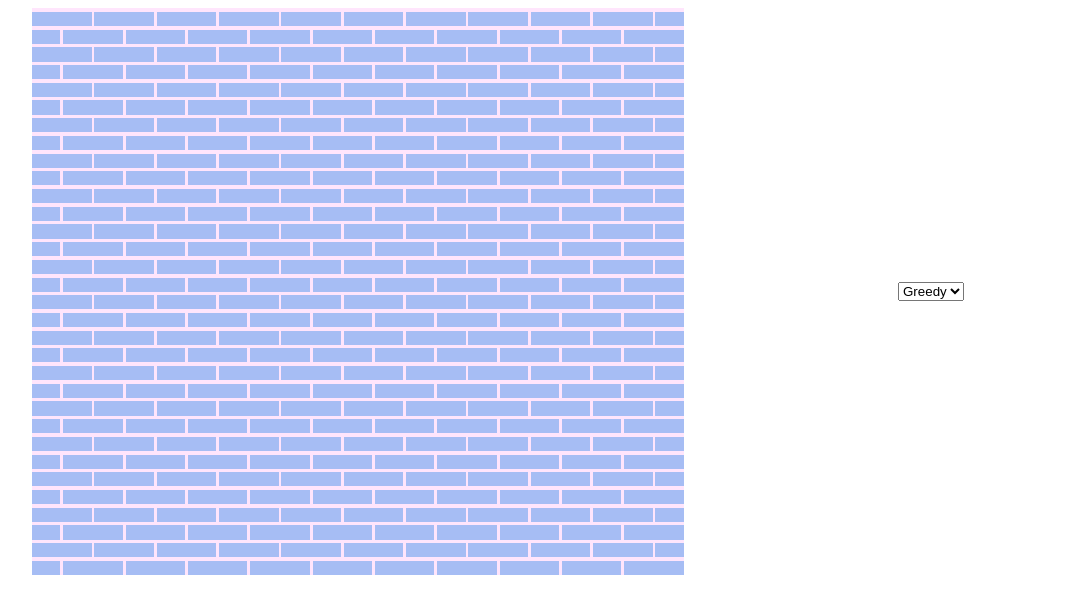
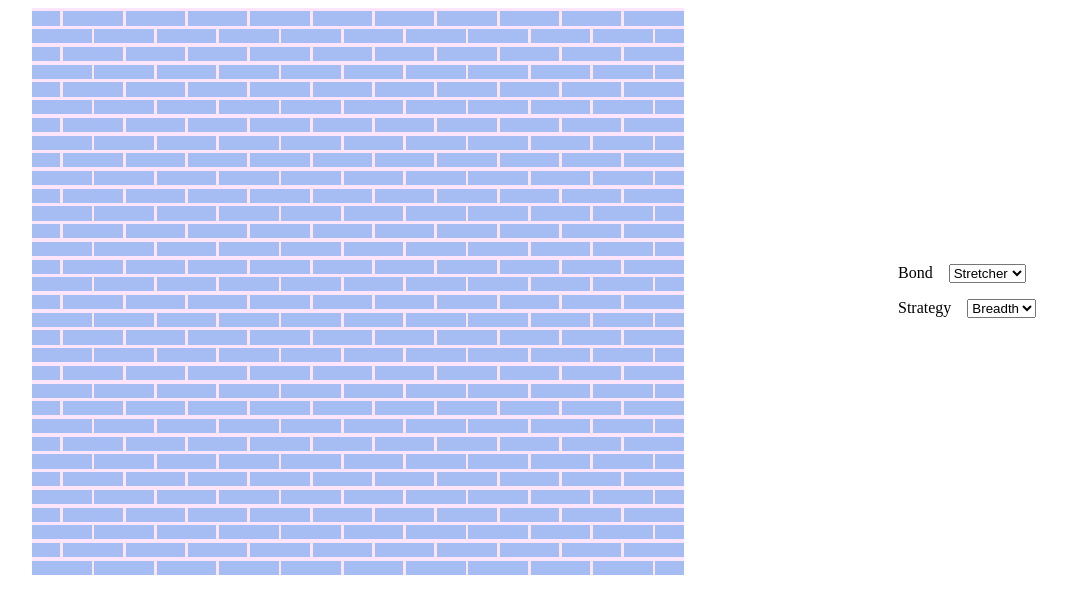
Before and after one commit to actualwitch/masonry, a Next.js app: page / in a window 1280 px wide. Shown: the top 614 px of the page, without its empty margins (174-1241 px from the left). Built offline with nearby package versions, Linux system fonts and the light colour scheme.

Commit message:
english bond and refactor

```diff
--- a/src/app/page.tsx
+++ b/src/app/page.tsx
@@ -2,53 +2,65 @@
 import { SCALING } from "@/const";
 import { getWallPlan, HORIZONTAL_CHOICES } from "@/planning";
 import {
+  Bond,
+  breadthFirst,
   BuiltStatus,
-  greedyStrategy,
+  heightFirst,
   Strategy,
-  stridesStrategy,
 } from "@/strategy";
 import {
+  Aside,
+  BedJoint,
+  Brick,
   Container,
+  HeadJoint,
+  Page,
+  StyleoRow,
   Wall,
-  StyleoRow,
-  Brick,
-  HeadJoint,
-  BedJoint,
-  Page,
 } from "@/style";
 import { Fragment, useEffect, useMemo, useState } from "react";
 
 export default function Home() {
   const [built, setBuilt] = useState<BuiltStatus>([[]]);
-  const [strategy, setStrategy] = useState<Strategy>("greedy");
+  const [strategy, setStrategy] = useState<Strategy>("breadth");
+  const [bond, setBond] = useState<Bond>("stretcher");
   useEffect(() => {
     setBuilt([[]]);
-  }, [strategy]);
-  const wallPlan = getWallPlan();
+  }, [strategy, bond]);
+
+  // create plan first
+  const wallPlan = useMemo(() => {
+    return getWallPlan(bond);
+  }, [bond]);
+
+  // create advance function
   const advance = useMemo(() => {
-    if (strategy === "greedy") {
+    if (strategy === "breadth") {
       return () => {
-        setBuilt((built) => greedyStrategy(built, wallPlan));
+        setBuilt((built) => breadthFirst(built, wallPlan));
       };
     }
-    if (strategy === "strides") {
-      const iterator = stridesStrategy(wallPlan);
+    if (strategy === "height") {
+      const iterator = heightFirst(wallPlan, bond);
       return () => {
         setBuilt(iterator.next().value);
       };
     }
-  }, [strategy]);
+  }, [strategy, wallPlan, bond]);
+
+  // trigger advance on enter
   useEffect(() => {
     const listener = (event: KeyboardEvent) => {
       if (event.key === "Enter") {
-        advance();
+        advance?.();
       }
     };
     window.addEventListener("keydown", listener);
     return () => {
       window.removeEventListener("keydown", listener);
     };
-  }, [setBuilt, strategy]);
+  }, [setBuilt, advance]);
+
   return (
     <Page>
       <Container>
@@ -58,14 +70,20 @@ export default function Home() {
               <Fragment key={String(rowIndex)}>
                 <StyleoRow>
                   {row.map((choice, index) => {
-                    if (choice === 0 || choice === 1) {
-                      const [width, height] = HORIZONTAL_CHOICES[choice];
+                    if (choice === 0 || choice === 1 || choice === 3) {
+                      const isEven = index % 2 === 0;
+                      const orientation =
+                        bond === "english" ? (isEven ? 0 : 1) : 0;
                       const builtStatus = built?.[rowIndex]?.[index] ?? 0;
                       return (
                         <Brick
                           key={index}
-                          $width={`${width * SCALING}mm`}
-                          $height={`${height * SCALING}mm`}
+                          $width={`${
+                            HORIZONTAL_CHOICES[choice][orientation] * SCALING
+                          }mm`}
+                          $height={`${
+                            HORIZONTAL_CHOICES[choice][2] * SCALING
+                          }mm`}
                           $isBuilt={builtStatus > 0}
                         >
                           {builtStatus ? builtStatus : ""}
@@ -83,15 +101,28 @@ export default function Home() {
           })}
         </Wall>
       </Container>
-      <aside>
-        <select
-          value={strategy}
-          onChange={(event) => setStrategy(event.target.value as Strategy)}
-        >
-          <option value="greedy">Greedy</option>
-          <option value="strides">Strides</option>
-        </select>
-      </aside>
+      <Aside>
+        <label>
+          Bond
+          <select
+            value={bond}
+            onChange={(event) => setBond(event.target.value as Bond)}
+          >
+            <option value="stretcher">Stretcher</option>
+            <option value="english">English</option>
+          </select>
+        </label>
+        <label>
+          Strategy
+          <select
+            value={strategy}
+            onChange={(event) => setStrategy(event.target.value as Strategy)}
+          >
+            <option value="breadth">Breadth</option>
+            <option value="height">Height</option>
+          </select>
+        </label>
+      </Aside>
     </Page>
   );
 }
--- a/src/planning.ts
+++ b/src/planning.ts
@@ -5,27 +5,39 @@ import {
   WALL_WIDTH_MM,
   BED_JOINT_MM,
   WALL_HEIGHT_MM,
+  QUEEN_CLOSER_MM,
+  FULL_BRICK_DEPTH,
 } from "./const";
 
 export const HORIZONTAL_CHOICES = [
   FULL_BRICK_MM,
   HALF_BRICK_MM,
   HEAD_JOINT_MM,
+  QUEEN_CLOSER_MM,
 ] as const;
 
 export enum HorizontalOptions {
   FULL_BRICK = 0,
   HALF_BRICK = 1,
   HEAD_JOINT = 2,
+  QUEEN_CLOSER = 3,
 }
 
-const [HEAD_JOINT_WIDTH, HEAD_JOINT_HEIGHT] = HEAD_JOINT_MM;
+const [HEAD_JOINT_WIDTH, HEAD_JOINT_DEPTH] = HEAD_JOINT_MM;
+const [_, __, BED_JOINT_HEIGHT] = BED_JOINT_MM;
 
-const [FULL_BRICK_WIDTH, FULL_BRICK_HEIGHT] = FULL_BRICK_MM;
+const [FULL_BRICK_WIDTH, ___, FULL_BRICK_HEIGHT] = FULL_BRICK_MM;
 
-const [HALF_BRICK_WIDTH, HALF_BRICK_HEIGHT] = HALF_BRICK_MM;
+const [HALF_BRICK_WIDTH] = HALF_BRICK_MM;
 
-const validatePath = (path: Array<0 | 1 | 2>) => {
+export const VERTICAL_CHOICES = [FULL_BRICK_MM, BED_JOINT_MM] as const;
+
+enum VerticalOptions {
+  FULL_BRICK = 0,
+  BED_JOINT = 1,
+}
+
+const validatePath = (path: Array<HorizontalOptions>) => {
   const width = path.reduce<number>((acc, choice) => {
     const width = HORIZONTAL_CHOICES[choice][0];
     return acc + width;
@@ -75,14 +87,50 @@ const planRow = (shouldStartWithHalfBrick: boolean) => {
   }
   return path;
 };
-export const VERTICAL_CHOICES = [FULL_BRICK_MM, BED_JOINT_MM] as const;
 
-enum VerticalOptions {
-  FULL_BRICK = 0,
-  BED_JOINT = 1,
-}
+export const planHeaderRow = (index: number, orientation = 1) => {
+  const budget = WALL_WIDTH_MM;
+  // i looked up the header bond online and it seems to utilize queen closer element, although not sure if i use it correctly
+  const path: Array<HorizontalOptions> = [
+    HorizontalOptions.FULL_BRICK,
+    HorizontalOptions.HEAD_JOINT,
+    HorizontalOptions.QUEEN_CLOSER,
+    HorizontalOptions.HEAD_JOINT,
+  ];
+  while (true) {
+    // calculate length of the placed bricks in current row
+    const placedLength = path.reduce<number>((acc, choice) => {
+      return acc + HORIZONTAL_CHOICES[choice][orientation];
+    }, 0);
+    const remaining = budget - placedLength;
+    // bricks are oriented perpendicularly to the wall so full brick is used (they are same effective width)
+    if (remaining >= FULL_BRICK_DEPTH + HEAD_JOINT_DEPTH) {
+      path.push(HorizontalOptions.FULL_BRICK);
+      path.push(HorizontalOptions.HEAD_JOINT);
+      continue;
+    }
+    if (remaining === FULL_BRICK_DEPTH) {
+      path.push(HorizontalOptions.FULL_BRICK);
+      break;
+    }
+    // it seems my math if a bit off, so here's magic number to make it work
+    if (remaining === 40) {
+      path.push(HorizontalOptions.QUEEN_CLOSER);
+      path.push(HorizontalOptions.HEAD_JOINT);
+      path.push(HorizontalOptions.FULL_BRICK);
+      break;
+    }
+    if (remaining) console.log("remaining", remaining);
+    // todo backtracking
+    throw new Error("unreachable");
+  }
+  if (!validatePath(path)) {
+    console.error("invalid path", path);
+  }
+  return path;
+};
 
-export function getWallPlan() {
+export function getWallPlan(bond = "stretcher" as "stretcher" | "english") {
   const budget = WALL_HEIGHT_MM;
   let built = 0;
   const path: Array<VerticalOptions> = [];
@@ -90,8 +138,8 @@ export function getWallPlan() {
   // iteratively build row by row using greedy algorithm to choose type of brick with optional joint
   while (true) {
     const remaining = budget - built;
-    if (remaining >= FULL_BRICK_HEIGHT + BED_JOINT_MM) {
-      built += FULL_BRICK_HEIGHT + BED_JOINT_MM;
+    if (remaining >= FULL_BRICK_HEIGHT + BED_JOINT_HEIGHT) {
+      built += FULL_BRICK_HEIGHT + BED_JOINT_HEIGHT;
       path.push(VerticalOptions.FULL_BRICK);
       path.push(VerticalOptions.BED_JOINT);
       continue;
@@ -101,8 +149,8 @@ export function getWallPlan() {
       path.push(VerticalOptions.FULL_BRICK);
       break;
     }
-    if (remaining >= BED_JOINT_MM) {
-      built += BED_JOINT_MM;
+    if (remaining >= BED_JOINT_HEIGHT) {
+      built += BED_JOINT_HEIGHT;
       path.push(VerticalOptions.BED_JOINT);
       continue;
     }
@@ -114,6 +162,11 @@ export function getWallPlan() {
   }
   // remove joints, they were only used to calculate solution and are later added visually using css
   const filtered = path.filter((choice) => choice === 0);
+  if (bond === "english") {
+    return filtered.map((_, index) => [
+      ...(index % 2 === 0 ? planHeaderRow(index) : planRow(false)),
+    ]);
+  }
   // plan each row alternating between starting with full brick and half brick
-  return filtered.map((_, index) => [...planRow(index % 2 === 0)]);
+  return filtered.map((_, index) => [...planRow(index % 2 === 1)]);
 }
--- a/src/strategy.ts
+++ b/src/strategy.ts
@@ -1,21 +1,29 @@
 import { getWallPlan, HORIZONTAL_CHOICES, HorizontalOptions } from "./planning";
 
-export type Strategy = "greedy" | "strides";
+export type Strategy = "breadth" | "height";
+
+export type Bond = "stretcher" | "english";
 
 export type BuiltStatus = number[][];
 
 // this strategy aims to minimize vertical movement
-export const greedyStrategy = (
+export const breadthFirst = (
   built: BuiltStatus,
   wallPlan: ReturnType<typeof getWallPlan>
 ) => {
+  // built status is expected to be partial here, so we can use length to determine the current row
   const selectedRowIndex = built.length - 1;
+  // rows can be filled from either side, to make things simpler we will just filter out the empty spaces
+  // and determine placement later
   const selectedRow = built[selectedRowIndex].filter(Boolean);
   if (selectedRow.length < wallPlan[selectedRowIndex].length) {
+    // if the row is not fully built, we can add more bricks there
+    // joints are also included in the plan, so we need to add 2 instead of 1
     const newLength = Math.min(
       selectedRow.length + 2,
       wallPlan[selectedRowIndex].length
     );
+    // new row is generated entirely from selected length, with the rest being empty
     const newRow = wallPlan[selectedRowIndex].map((_, index) =>
       index < newLength ? selectedRowIndex + 1 : 0
     );
@@ -30,8 +38,10 @@ export const greedyStrategy = (
       return row;
     });
   }
+  // here we know the length of the row is equal to the plan, so we can move to the next row
   if (selectedRowIndex < wallPlan.length - 1) {
     const newRowIndex = selectedRowIndex + 1;
+    // next row is always one brick, so we can just add it
     const newRow = wallPlan[newRowIndex].map((_, index) =>
       index < 1 ? newRowIndex + 1 : 0
     );
@@ -44,28 +54,27 @@ export const greedyStrategy = (
   return built;
 };
 
-function getPlacedRowWidth(row: number[], wallPlanRow: number[]) {
-  return row.reduce((acc, item, index) => {
-    if (item) {
-      const itemType = wallPlanRow[index];
-      return acc + HORIZONTAL_CHOICES[itemType][0];
-    }
-    return acc;
-  }, 0);
-}
-
 // alternative strategy that grows the height quickly
-export function* stridesStrategy(wallPlan: ReturnType<typeof getWallPlan>) {
+export function* heightFirst(
+  wallPlan: ReturnType<typeof getWallPlan>,
+  bond: Bond
+) {
   let newBuilt = wallPlan.map((row) => row.map(() => 0));
   let stride = 1;
-  let x = 0;
   let y = 0;
   while (true) {
     if (y > 0) {
-      const prevRowWidth = getPlacedRowWidth(newBuilt[y - 1], wallPlan[y - 1]);
-      const newBrickWidth = HORIZONTAL_CHOICES[wallPlan[y][0]][0];
-      console.log(prevRowWidth, newBrickWidth);
-      if (prevRowWidth <= newBrickWidth) {
+      const prevRowWidth = getPlacedRowWidth(
+        newBuilt[y - 1],
+        wallPlan[y - 1],
+        bond === "english" ? ((y - 1) % 2 === 0 ? 1 : 0) : 0
+      );
+      const nextBrickType = wallPlan[y]?.[0];
+      const nextBrickWidth =
+        HORIZONTAL_CHOICES[nextBrickType]?.[
+          bond === "english" ? (y % 2 === 0 ? 1 : 0) : 0
+        ];
+      if (nextBrickType !== undefined && prevRowWidth <= nextBrickWidth) {
         y = 0;
         stride += 1;
         continue;
@@ -74,11 +83,11 @@ export function* stridesStrategy(wallPlan: ReturnType<typeof getWallPlan>) {
     const placedBricks = newBuilt[y].filter(Boolean).length;
     let advanceBy = 1;
     if (
-      wallPlan[y][placedBricks + advanceBy] === HorizontalOptions.HEAD_JOINT
+      wallPlan[y]?.[placedBricks + advanceBy] === HorizontalOptions.HEAD_JOINT
     ) {
       advanceBy += 1;
     }
-    const newRow = wallPlan[y].map((_, index) => {
+    const newRow = wallPlan[y]?.map((_, index) => {
       if (newBuilt[y][index]) {
         return newBuilt[y][index];
       }
@@ -92,7 +101,24 @@ export function* stridesStrategy(wallPlan: ReturnType<typeof getWallPlan>) {
       ...newBuilt.map((row, index) => [...(index === y ? newRow : row)]),
     ];
     yield newBuilt;
-    // const canPlaceBrick = thisRowWidth
     y += 1;
   }
 }
+
+
+/**
+ * calculate width of the row based on the placed bricks and the wall plan
+ */
+function getPlacedRowWidth(
+    row: number[],
+    wallPlanRow: number[],
+    orientation = 0
+  ) {
+    return row.reduce((acc, item, index) => {
+      if (item) {
+        const itemType = wallPlanRow[index];
+        return acc + HORIZONTAL_CHOICES[itemType][orientation];
+      }
+      return acc;
+    }, 0);
+  }
--- a/src/style.tsx
+++ b/src/style.tsx
@@ -7,7 +7,7 @@ import {
   WALL_WIDTH_MM,
 } from "./const";
 
-const [HEAD_JOINT_WIDTH, HEAD_JOINT_HEIGHT] = HEAD_JOINT_MM;
+const [HEAD_JOINT_WIDTH, _, HEAD_JOINT_HEIGHT] = HEAD_JOINT_MM;
 
 export const Container = styled.main`
   display: grid;
@@ -34,7 +34,7 @@ export const Brick = styled.div<{
   color: black;
   font-size: 10px;
   display: grid;
-    place-items: center;
+  place-items: center;
   width: ${(props) => props.$width};
   height: ${(props) => props.$height};
 `;
@@ -48,7 +48,7 @@ export const HeadJoint = styled.div`
 export const BedJoint = styled.div`
   background: #ffcbf980;
   width: 100%;
-  height: ${BED_JOINT_MM * SCALING}mm;
+  height: ${BED_JOINT_MM[1] * SCALING}mm;
 `;
 
 export const Page = styled.div`
@@ -56,9 +56,18 @@ export const Page = styled.div`
   align-items: center;
   gap: 1rem;
   ${Container} {
-  flex: 1;
+    flex: 1;
   }
   aside {
     flex: 0 0 200px;
   }
 `;
+
+export const Aside = styled.aside`
+  display: flex;
+  flex-direction: column;
+  gap: 1rem;
+  select {
+    margin-left: 1rem;
+  }
+`;
```
Also changed, not shown: src/const.ts (+8 -7 lines), 1 other file (tests, documents, lock files or other folders).
